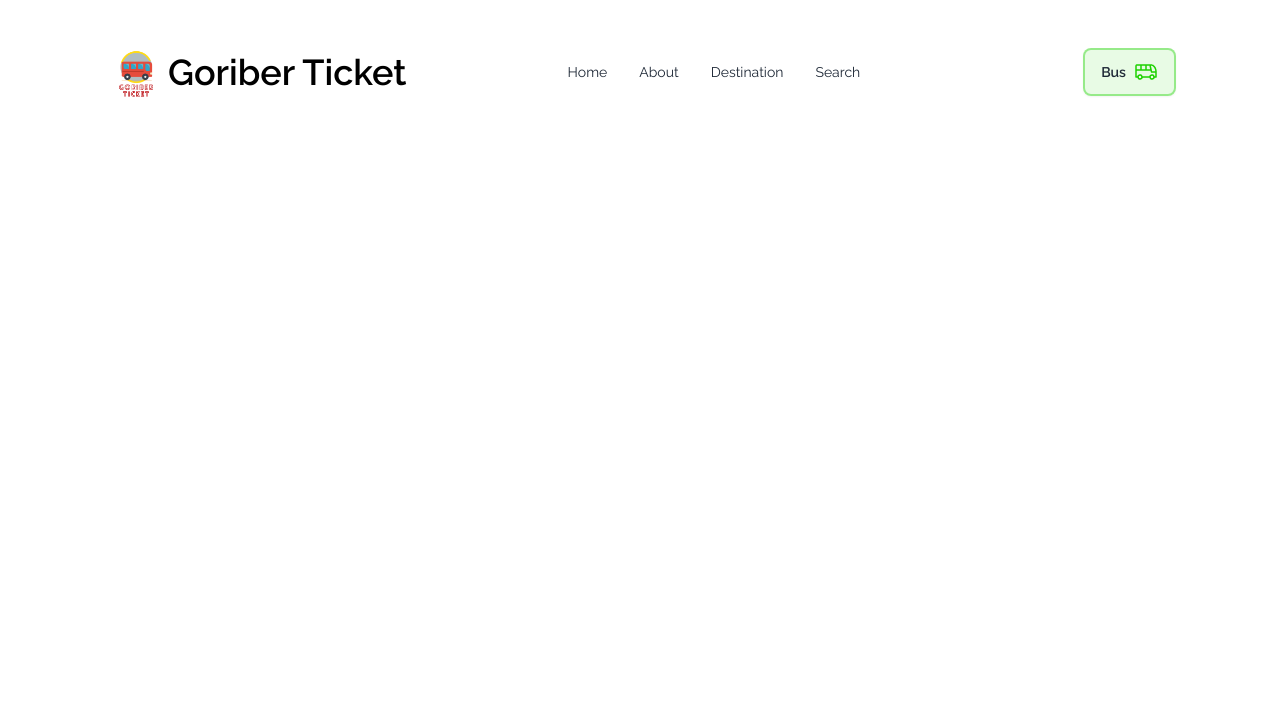
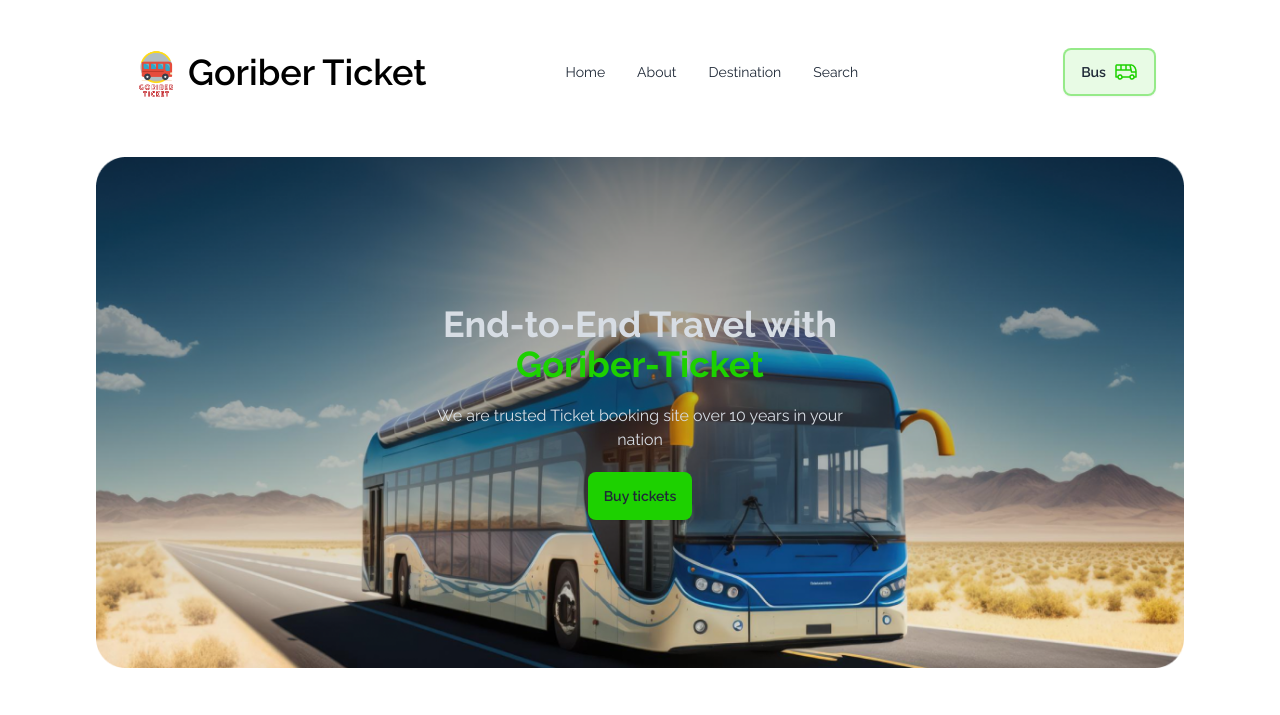
Before and after one commit to nhwnahid007/goriber-ticket, a plain HTML site: page index.html in a window 1280 px wide. Drawn offline with nearby package versions, Linux system fonts and the light colour scheme.

Commit message:
Added banner section

```diff
--- a/index.html
+++ b/index.html
@@ -48,33 +48,49 @@
             </ul>
           </div>
           <!-- <a class="btn btn-ghost text-xl">daisyUI</a> -->
-          <div class="flex items-center">
-            <img class="h-16" src="logo.png" alt="">
+          <div class="flex items-center pl-5">
+            <img class="h-16" src="logo.png" alt="" />
             <h1 class="font-semibold text-4xl text-black">Goriber Ticket</h1>
-        </div>
+          </div>
         </div>
         <div class="navbar-center hidden lg:flex">
           <ul class="menu menu-horizontal px-1">
-              <li><a>Home</a></li>
-              <li><a>About</a></li>
-              <li><a>Destination</a></li>
-              <li><a>Search</a></li>
+            <li><a>Home</a></li>
+            <li><a>About</a></li>
+            <li><a>Destination</a></li>
+            <li><a>Search</a></li>
           </ul>
         </div>
-        <div class="navbar-end w-2/6">
+        <div class="navbar-end w-2/6 pr-5 ">
           <a class="btn bg-[#1DD1001A] border-[#1DD10066] border-2 ">
             Bus
-            <img src="images/bus-icon.png" alt="">
+            <img src="images/bus-icon.png" alt="" />
           </a>
         </div>
       </div>
       <!-- Navbar end -->
       <!-- Banner start -->
 
+      <div
+        class="hero h-[600px] rounded-3xl bg-[url('images/banner.png')] bg-contain bg-no-repeat"
+      >
+        <div class="hero-content text-center text-neutral-content">
+          <div class="max-w-md">
+            <h1 class="mb-5 text-4xl font-bold">
+              <p>End-to-End Travel with</p>
+              <p class="color-green">Goriber-Ticket</p>
+            </h1>
+            <p class="mb-5">
+              We are trusted Ticket booking site over 10 years in your nation
+            </p>
+            <button class="btn bg-green border-none">Buy tickets</button>
+          </div>
+        </div>
+      </div>
 
       <!-- Banner End -->
+    </header>
 
-    </header>
 
     <script src="scripts/script.js"></script>
   </body>
--- a/styles/style.css
+++ b/styles/style.css
@@ -8,3 +8,11 @@
 .font-raleway{
       font-family: "Raleway", sans-serif;
 }
+
+.color-green{
+    color: #1DD100;
+}
+
+.bg-green{
+    background-color: #1DD100;
+}
```
